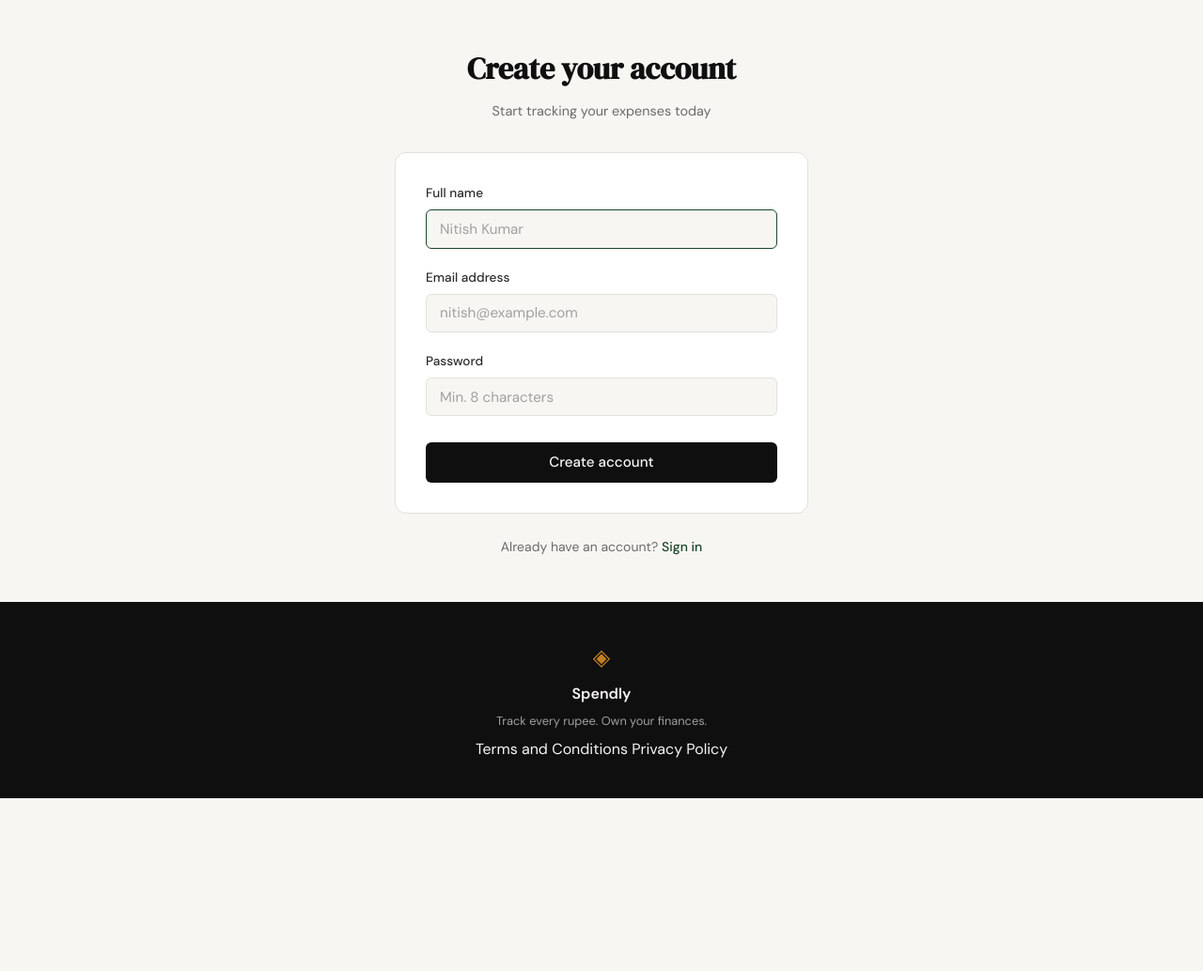
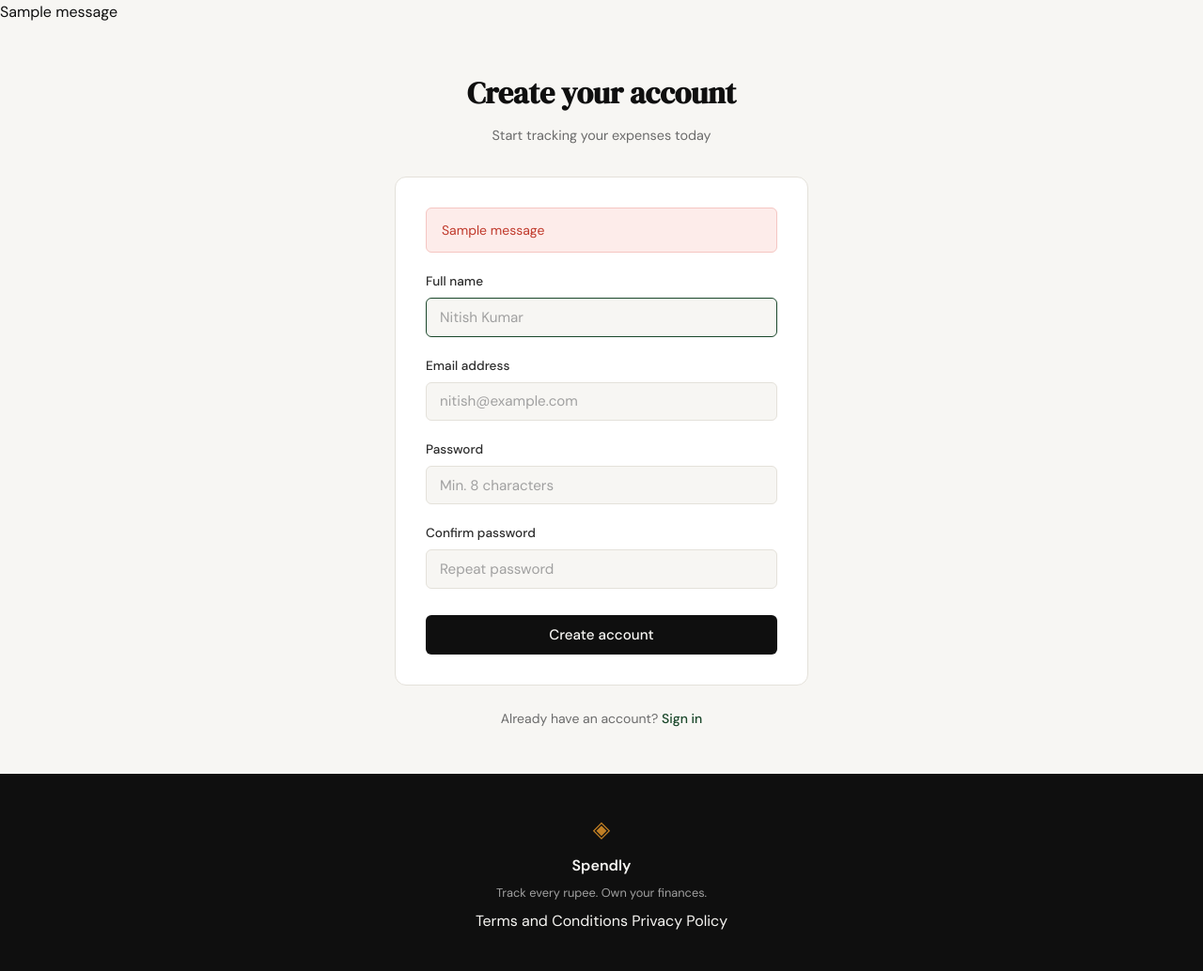
Before and after one commit to imharshit0502/Spendly, a Flask app: page /register in a window 1280 px wide. Shown: the part 61-1095 px from the top of the page at 94% size. Before the commit the page ends 911 px from the top, so only its background shows below. Run offline with Flask 3, Linux system fonts and the light colour scheme; one stand-in notice (Sample message) is shown.

Commit message:
add registration feature

```diff
--- a/app.py
+++ b/app.py
@@ -1,7 +1,9 @@
-from flask import Flask, render_template, g
+from flask import Flask, render_template, g, request, redirect, url_for, flash, abort
+from database import db
 from database.db import get_db, init_db, seed_db
 
 app = Flask(__name__)
+app.secret_key = 'dev-secret-key-123'
 
 @app.teardown_appcontext
 def teardown_db(exception):
@@ -26,8 +28,32 @@ def landing():
     return render_template("landing.html")
 
 
-@app.route("/register")
+@app.route("/register", methods=["GET", "POST"])
 def register():
+    if request.method == "POST":
+        name = request.form.get("name")
+        email = request.form.get("email")
+        password = request.form.get("password")
+        confirm_password = request.form.get("confirm_password")
+
+        if not all([name, email, password, confirm_password]):
+            flash("All fields are required")
+            return render_template("register.html")
+
+        if password != confirm_password:
+            flash("Passwords do not match")
+            return render_template("register.html")
+
+        try:
+            db.create_user(name, email, password)
+            flash("Account created successfully!")
+            return redirect(url_for("login"))
+        except Exception:
+            # Since we only have the UNIQUE constraint on email,
+            # we can assume it's a duplicate email.
+            flash("Email already registered")
+            return render_template("register.html")
+
     return render_template("register.html")
 
 
--- a/database/db.py
+++ b/database/db.py
@@ -1,5 +1,6 @@
 import sqlite3
 from flask import g
+from werkzeug.security import generate_password_hash
 
 DATABASE = 'spendly.db'
 
@@ -86,3 +87,17 @@ def seed_db():
     )
     conn.commit()
     conn.close()
+
+def create_user(name, email, password):
+    """
+    Hashes the password and inserts a new user into the database.
+    Returns the new user's ID.
+    """
+    hashed_password = generate_password_hash(password)
+    db = get_db()
+    cursor = db.execute(
+        'INSERT INTO users (name, email, password) VALUES (?, ?, ?)',
+        (name, email, hashed_password)
+    )
+    db.commit()
+    return cursor.lastrowid
--- a/templates/base.html
+++ b/templates/base.html
@@ -25,6 +25,16 @@
         </div>
     </nav>
 
+    {% with messages = get_flashed_messages() %}
+      {% if messages %}
+        <div class="flash-container">
+          {% for message in messages %}
+            <div class="flash-message">{{ message }}</div>
+          {% endfor %}
+        </div>
+      {% endif %}
+    {% endwith %}
+
     <main class="main-content">
         {% block content %}{% endblock %}
     </main>
--- a/templates/register.html
+++ b/templates/register.html
@@ -13,11 +13,15 @@
         </div>
 
         <div class="auth-card">
-            {% if error %}
-            <div class="auth-error">{{ error }}</div>
-            {% endif %}
+            {% with messages = get_flashed_messages() %}
+              {% if messages %}
+                {% for message in messages %}
+                  <div class="auth-error">{{ message }}</div>
+                {% endfor %}
+              {% endif %}
+            {% endwith %}
 
-            <form method="POST" action="/register">
+            <form method="POST" action="{{ url_for('register') }}">
                 <div class="form-group">
                     <label for="name">Full name</label>
                     <input type="text" id="name" name="name"
@@ -36,6 +40,12 @@
                            class="form-input" placeholder="Min. 8 characters"
                            required>
                 </div>
+                <div class="form-group">
+                    <label for="confirm_password">Confirm password</label>
+                    <input type="password" id="confirm_password" name="confirm_password"
+                           class="form-input" placeholder="Repeat password"
+                           required>
+                </div>
                 <button type="submit" class="btn-submit">Create account</button>
             </form>
         </div>
```
Also changed, not shown: spendly.db.
